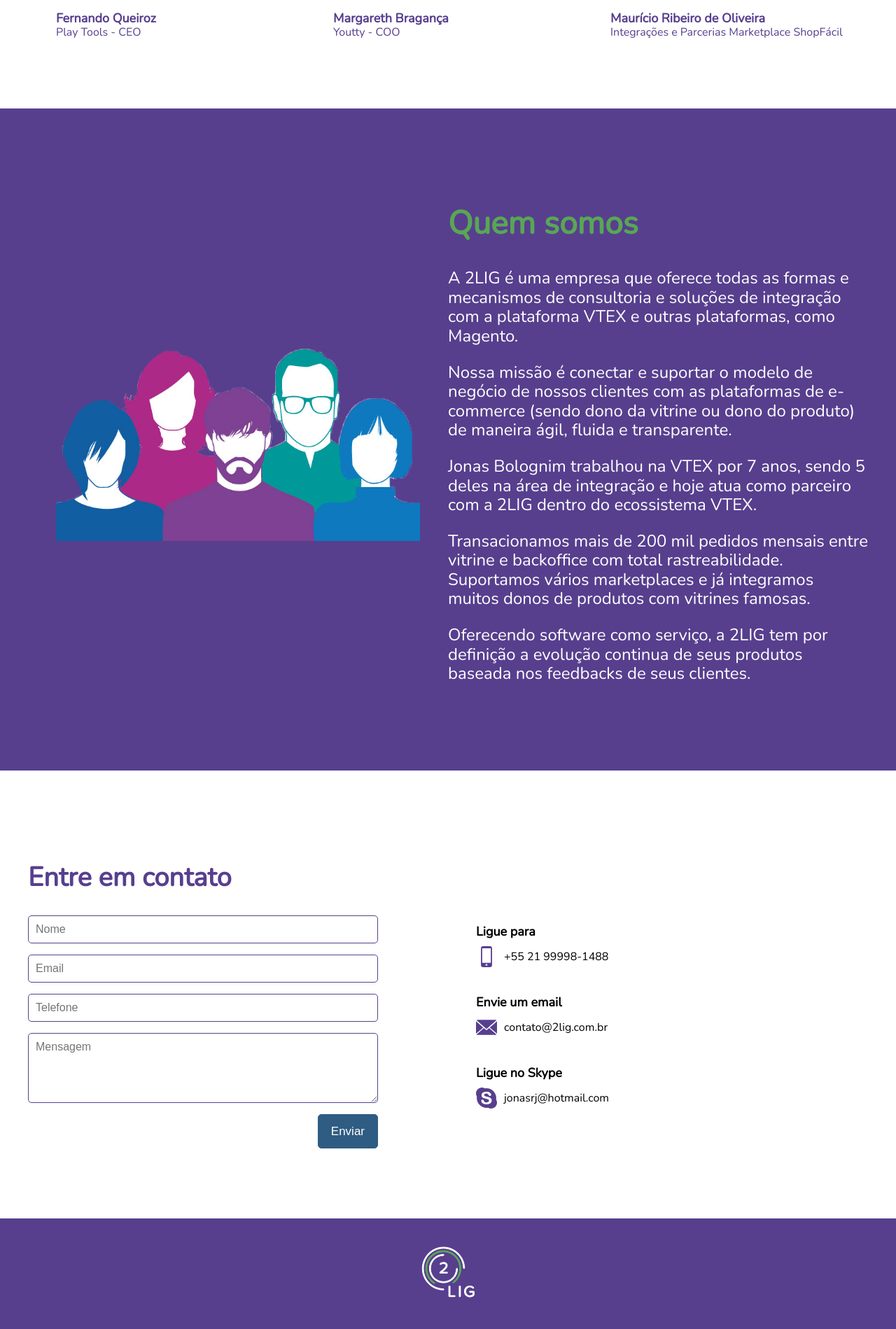
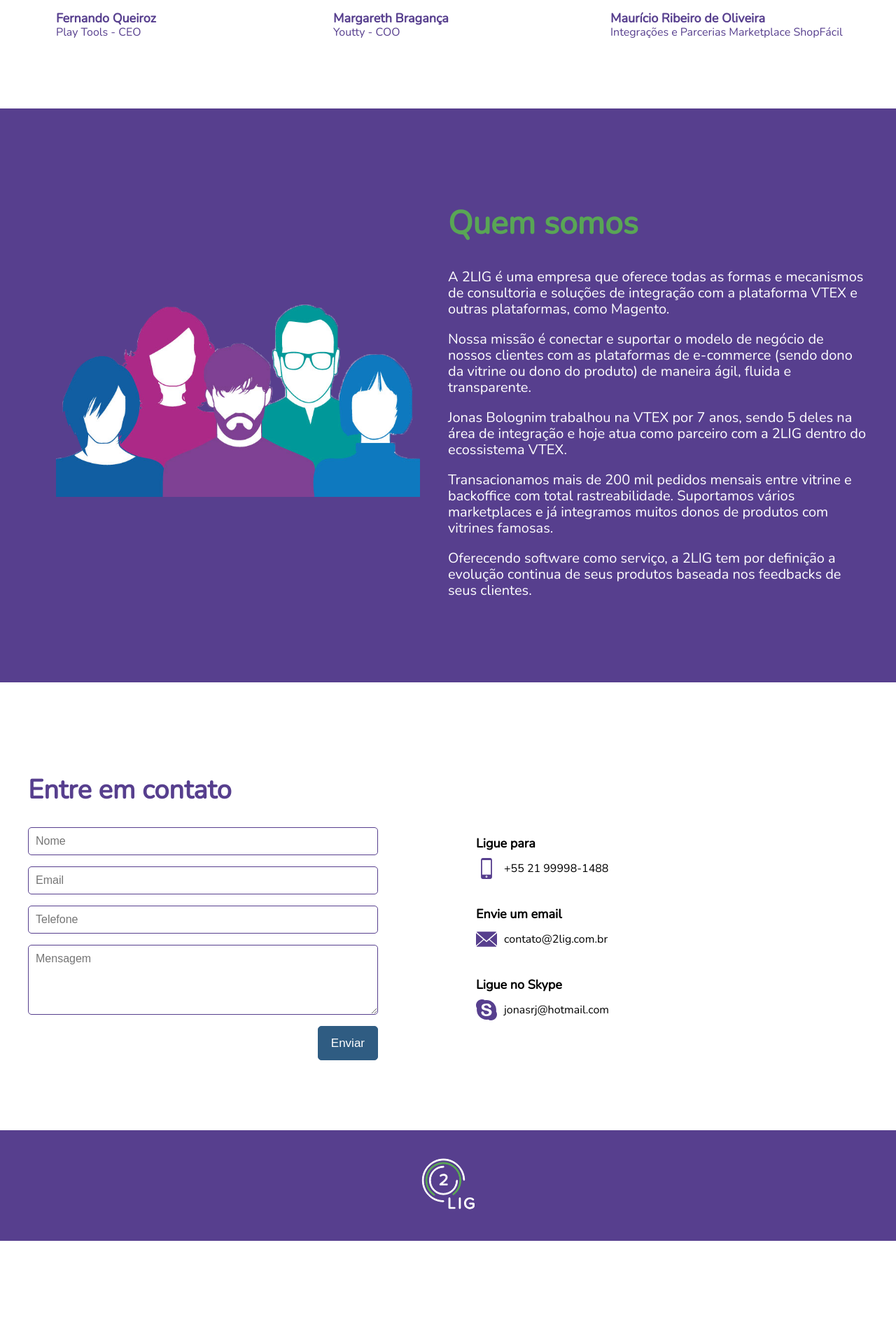
Before and after one commit to leandrooriente/2lig, a Jekyll site: the page built from index.html, in a window 1280 px wide. Shown: the part 3383-5282 px from the top of the page at 70% size. Built offline with Jekyll 4.4.1, drawn with Linux system fonts in a browser that asks for light colours; nearby versions of some CDN libraries; library files that are not in the unit come from our copies; after the commit the page ends 5156 px from its top, so only the background shows below that.

Commit message:
Adjust company text size

```diff
--- a/_sass/company.scss
+++ b/_sass/company.scss
@@ -11,7 +11,7 @@
 }
 
 .description-company {
-  font-size: 2.4rem;
+  font-size: 2.0rem;
   color: $white;
 }
 
```
